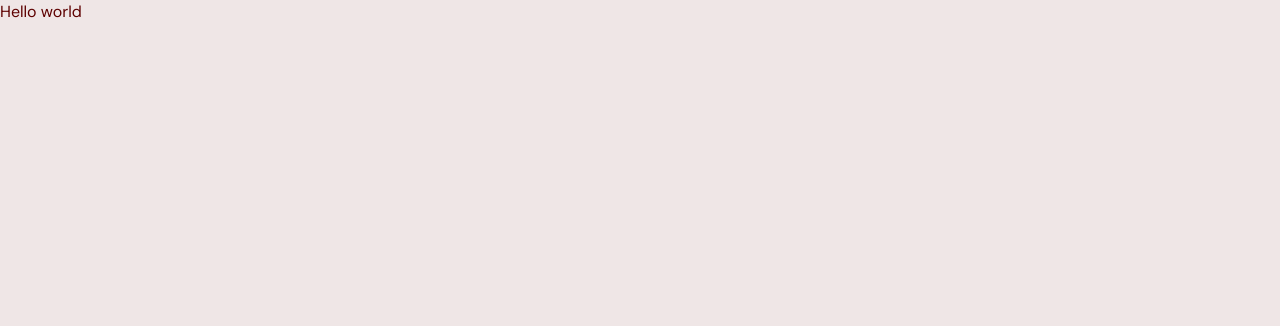
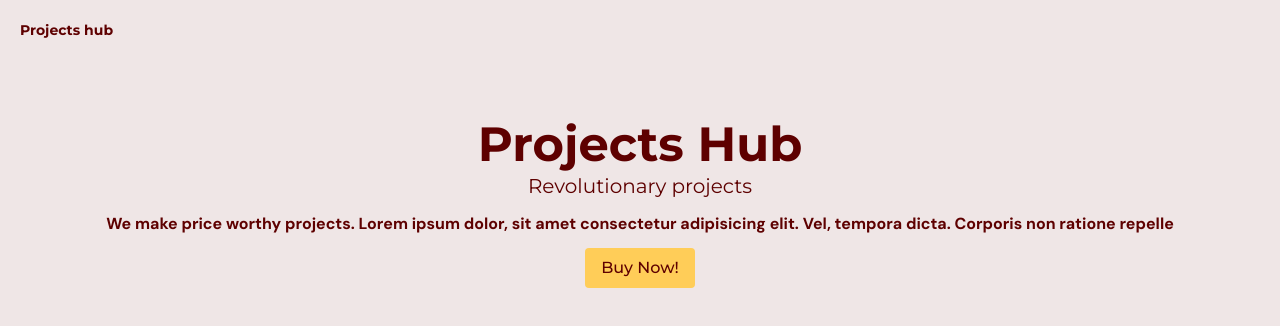
Before and after one commit to Ayush-Singh24/ProjectsHub, a Next.js app: page / in a window 1280 px wide. Shown: the top 326 px of the page. Built offline with nearby package versions, Linux system fonts and the light colour scheme.

Commit message:
basic homelayout

```diff
--- a/src/pages/index.tsx
+++ b/src/pages/index.tsx
@@ -1,3 +1,24 @@
 export default function Home() {
-  return <div className="bg-gray-50 h-screen max-w-[1920px]">Hello world</div>;
+  return (
+    <section className="bg-gray-50 h-screen max-w-[1920px] p-5">
+      <div>
+        <h2 className="font-montserrat font-bold text-sm mb-20">
+          Projects hub
+        </h2>
+      </div>
+      <div className="font-montserrat flex flex-col gap-3 justify-center items-center">
+        <div className="flex flex-col gap-1 text-center">
+          <h2 className="text-5xl font-bold">Projects Hub</h2>
+          <p className="text-xl">Revolutionary projects</p>
+        </div>
+        <p className="text-base font-dmsans font-bold">
+          We make price worthy projects. Lorem ipsum dolor, sit amet consectetur
+          adipisicing elit. Vel, tempora dicta. Corporis non ratione repelle
+        </p>
+        <button className="bg-secondary-400 rounded font-medium py-2 px-4 transition-all hover:scale-105 hover:bg-secondary-500">
+          Buy Now!
+        </button>
+      </div>
+    </section>
+  );
 }
```
